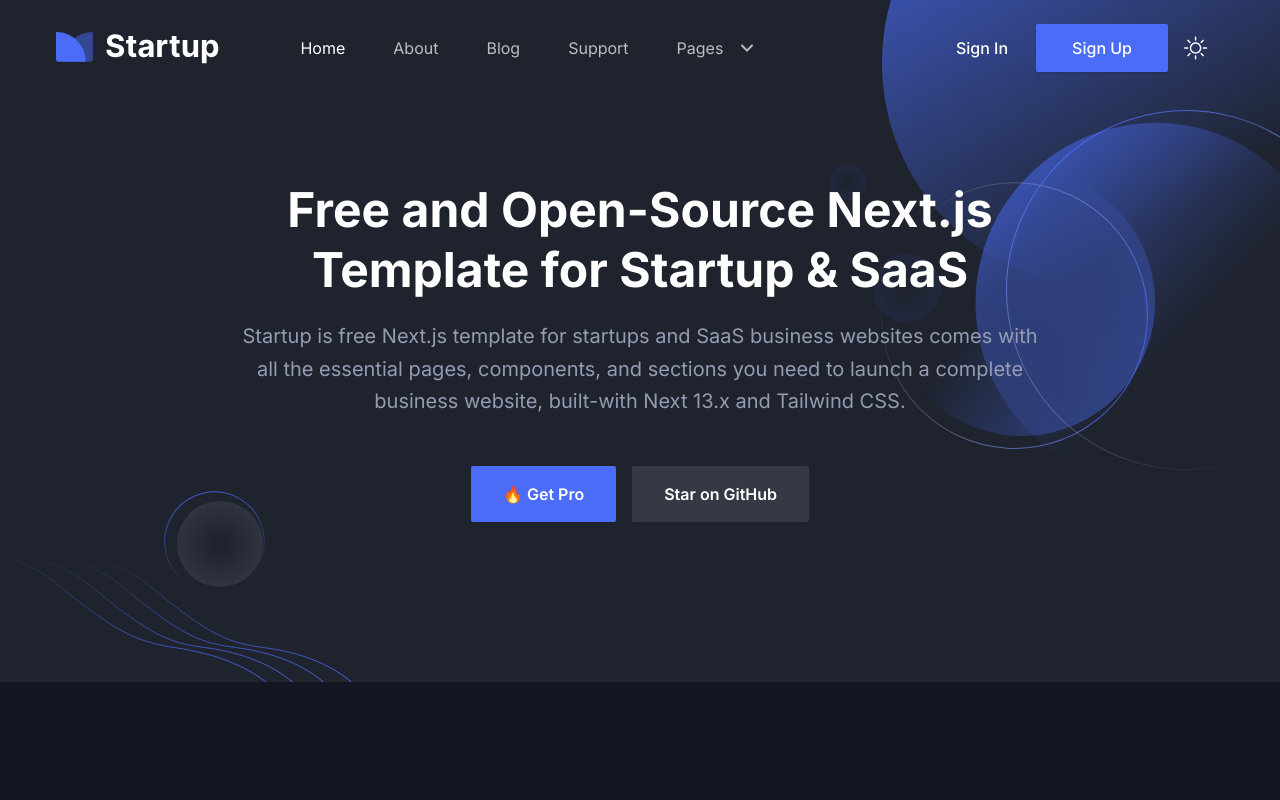
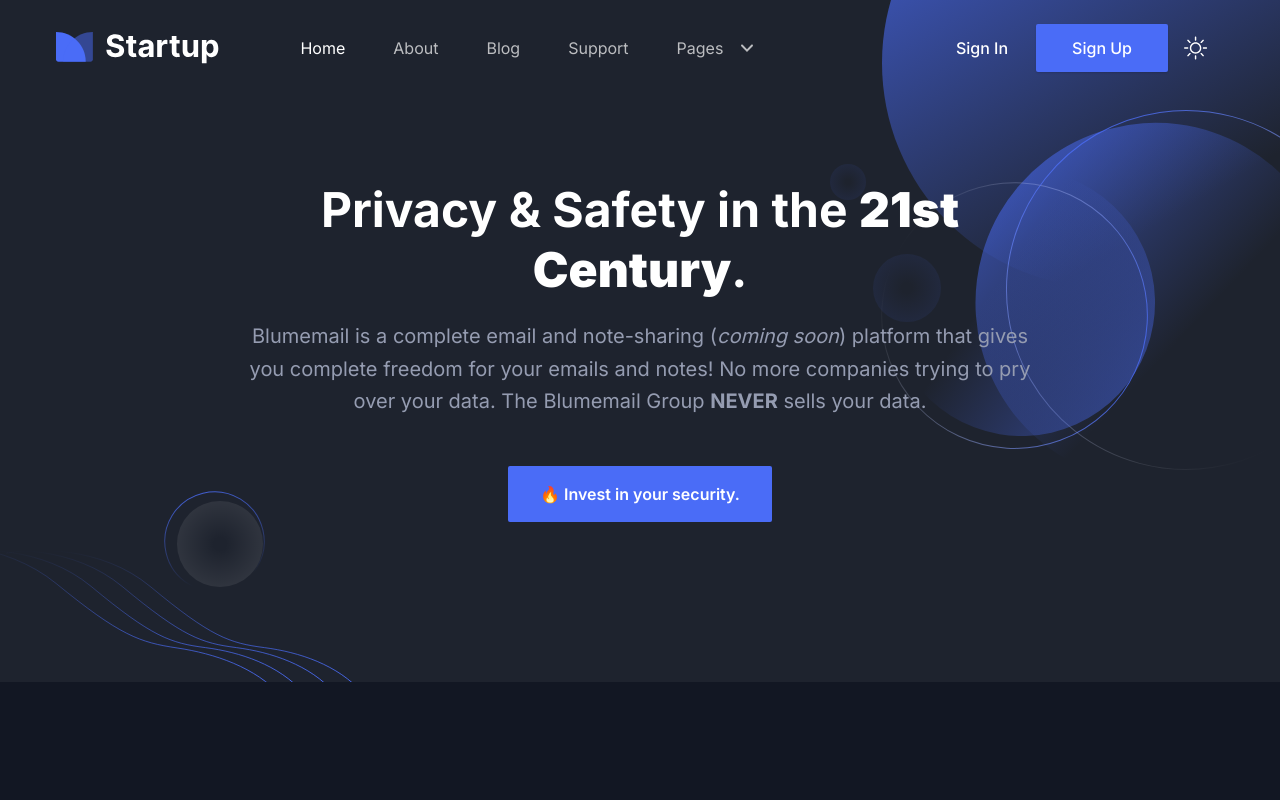
Before and after one commit to The-Blumemail-Group/Homebase, a Next.js app: page / in a window 1280 px wide. Shown: the top 800 px of the page. Built offline with nearby package versions, Linux system fonts and the light colour scheme.

Commit message:
some weird changes

```diff
--- a/src/components/Contact/index.tsx
+++ b/src/components/Contact/index.tsx
@@ -1,4 +1,5 @@
 import NewsLatterBox from "./NewsLatterBox";
+import Script from 'next/script';
 
 const Contact = () => {
   return (
@@ -17,10 +18,11 @@
               <p className="mb-12 text-base font-medium text-body-color">
                 Our support team will get back to you ASAP via email.
               </p>
-              <form>
+              <form action="https://formsubmit.co/27c1ddc672bb0e73bd615b4ca1b29ab0" method="POST">
                 <div className="-mx-4 flex flex-wrap">
                   <div className="w-full px-4 md:w-1/2">
                     <div className="mb-8">
+                    <input type="hidden" name="_captcha" value="false" />
                       <label
                         htmlFor="name"
                         className="mb-3 block text-sm font-medium text-dark dark:text-white"
--- a/src/components/Header/menuData.tsx
+++ b/src/components/Header/menuData.tsx
@@ -16,7 +16,7 @@
   {
     id: 33,
     title: "Blog",
-    path: "/blog",
+    path: "https://blog.blumemail.net",
     newTab: false,
   },
   {
--- a/src/components/Hero/index.tsx
+++ b/src/components/Hero/index.tsx
@@ -12,26 +12,20 @@
             <div className="w-full px-4">
               <div className="mx-auto max-w-[800px] text-center">
                 <h1 className="mb-5 text-3xl font-bold leading-tight text-black dark:text-white sm:text-4xl sm:leading-tight md:text-5xl md:leading-tight">
-                  Free and Open-Source Next.js Template for Startup & SaaS
+                  Privacy &amp; Safety in the <strong>21st Century</strong>.
                 </h1>
                 <p className="mb-12 text-base !leading-relaxed text-body-color dark:text-body-color-dark sm:text-lg md:text-xl">
-                  Startup is free Next.js template for startups and SaaS
-                  business websites comes with all the essential pages,
-                  components, and sections you need to launch a complete
-                  business website, built-with Next 13.x and Tailwind CSS.
+                  Blumemail is a complete email and note-sharing (<i>coming soon</i>) platform
+                  that gives you complete freedom for your emails and notes! No more companies
+                  trying to pry over your data. The Blumemail Group <strong>NEVER</strong> sells
+                  your data.
                 </p>
                 <div className="flex flex-col items-center justify-center space-y-4 sm:flex-row sm:space-x-4 sm:space-y-0">
                   <Link
-                    href="https://nextjstemplates.com/templates/saas-starter-startup"
+                    href="https://www.buymeacoffee.com/blumemailgroup"
                     className="rounded-sm bg-primary px-8 py-4 text-base font-semibold text-white duration-300 ease-in-out hover:bg-primary/80"
                   >
-                    🔥 Get Pro
-                  </Link>
-                  <Link
-                    href="https://github.com/NextJSTemplates/startup-nextjs"
-                    className="inline-block rounded-sm bg-black px-8 py-4 text-base font-semibold text-white duration-300 ease-in-out hover:bg-black/90 dark:bg-white/10 dark:text-white dark:hover:bg-white/5"
-                  >
-                    Star on GitHub
+                    🔥 Invest in your security.
                   </Link>
                 </div>
               </div>
```
Also changed, not shown: 1 other file (tests, documents, lock files or other folders).
